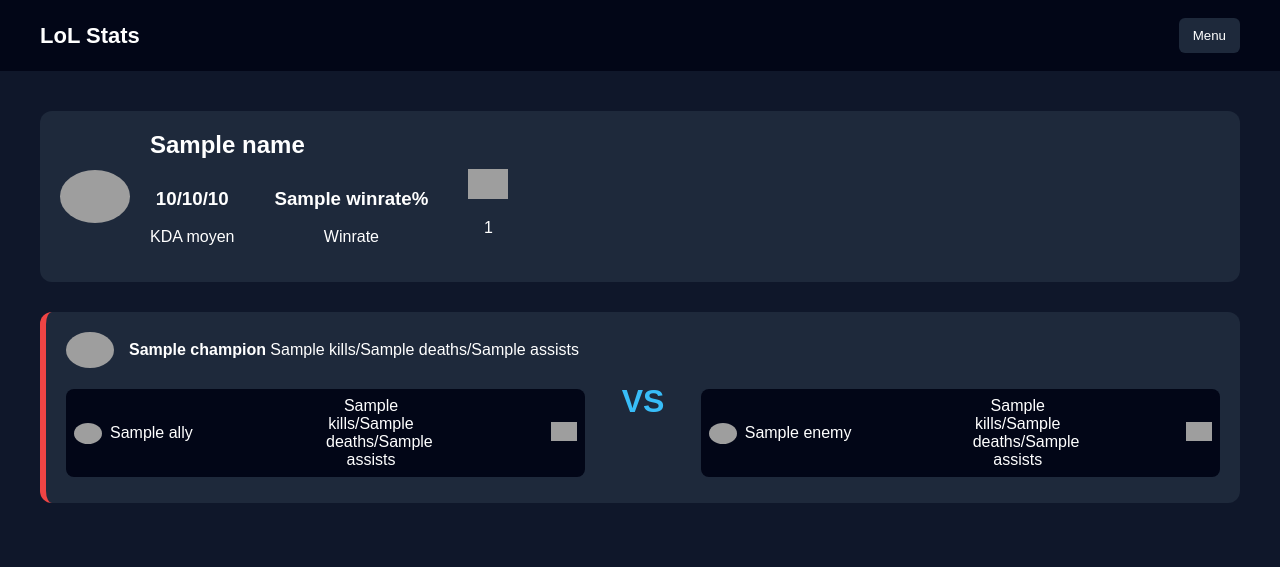
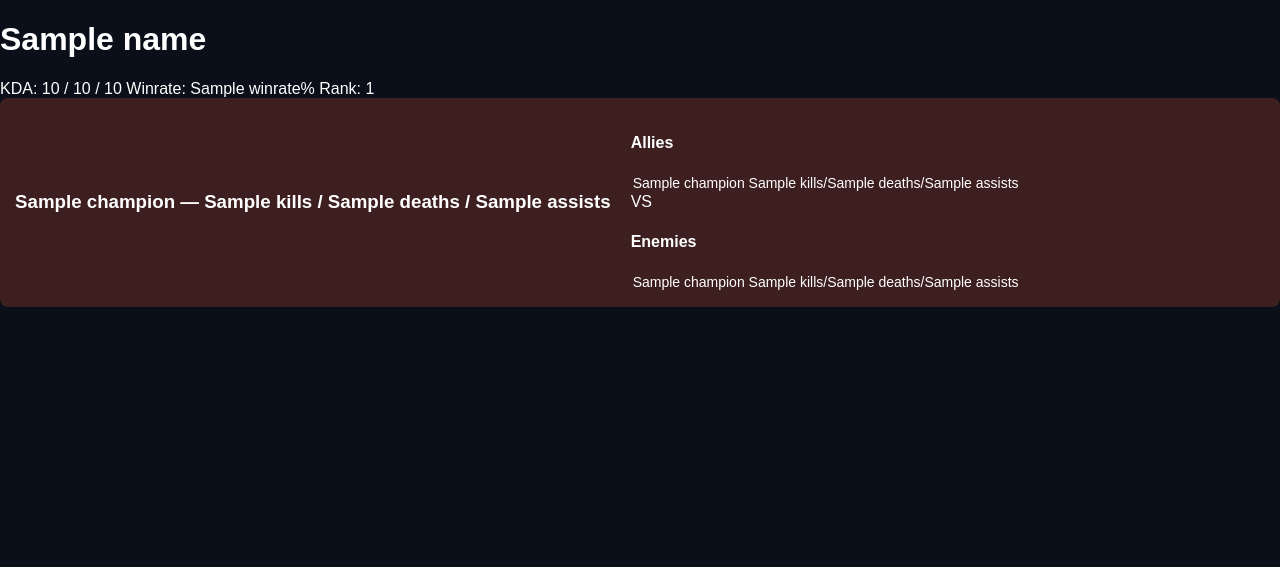
Before and after one commit to deuj91/daj-gg, a Flask app: template templates/profile.html in a window 1280 px wide. Shown: the top 567 px of the page. Run offline with Flask 3, Linux system fonts and the light colour scheme; the template is opened without the code that fills it: most values are stand-ins (such as "Sample title", 1, 10 or a date in 2020); grey boxes are pictures that could not be loaded.

Commit message:
Update profile.html

```diff
--- a/templates/profile.html
+++ b/templates/profile.html
@@ -1,305 +1,42 @@
 <!DOCTYPE html>
 <html>
-
 <head>
 
-<meta charset="UTF-8">
-<title>{{ name }}</title>
-
-<style>
-
-body{
-background:#0f172a;
-color:white;
-font-family:Arial;
-margin:0;
-}
-
-/* HEADER */
-
-.header{
-background:#020617;
-padding:18px 40px;
-display:flex;
-justify-content:space-between;
-align-items:center;
-}
-
-.logo{
-font-size:22px;
-font-weight:bold;
-}
-
-.menu-btn{
-background:#1e293b;
-border:none;
-color:white;
-padding:10px 14px;
-border-radius:6px;
-cursor:pointer;
-}
-
-.dropdown{
-display:none;
-position:absolute;
-top:70px;
-right:40px;
-background:#1e293b;
-padding:10px;
-border-radius:8px;
-}
-
-.dropdown a{
-display:block;
-color:white;
-text-decoration:none;
-padding:8px;
-}
-
-/* CONTAINER */
-
-.container{
-max-width:1200px;
-margin:auto;
-padding:40px;
-}
-
-/* PLAYER HEADER */
-
-.player-header{
-background:#1e293b;
-padding:20px;
-border-radius:12px;
-margin-bottom:30px;
-display:flex;
-align-items:center;
-gap:20px;
-}
-
-.player-icon{
-width:70px;
-border-radius:50%;
-}
-
-.rank-icon{
-width:40px;
-}
-
-.player-info h2{
-margin:0;
-}
-
-.stats{
-display:flex;
-gap:40px;
-margin-top:10px;
-}
-
-.stat{
-text-align:center;
-}
-
-/* MATCH */
-
-.match{
-background:#1e293b;
-border-radius:12px;
-padding:20px;
-margin-bottom:25px;
-}
-
-.win{
-border-left:6px solid #22c55e;
-}
-
-.lose{
-border-left:6px solid #ef4444;
-}
-
-/* MATCH HEADER */
-
-.match-header{
-display:flex;
-align-items:center;
-gap:15px;
-margin-bottom:15px;
-}
-
-.champion{
-width:48px;
-border-radius:50%;
-}
-
-/* TEAMS */
-
-.teams{
-display:flex;
-justify-content:space-between;
-align-items:flex-start;
-}
-
-.team{
-width:45%;
-}
-
-.vs{
-font-size:32px;
-font-weight:bold;
-color:#38bdf8;
-}
-
-/* PLAYER */
-
-.player{
-display:flex;
-align-items:center;
-justify-content:space-between;
-background:#020617;
-padding:8px;
-margin:6px 0;
-border-radius:8px;
-}
-
-.player-left{
-display:flex;
-align-items:center;
-gap:8px;
-}
-
-.player-left img{
-width:28px;
-border-radius:50%;
-}
-
-.kda{
-width:90px;
-text-align:center;
-}
-
-.items img{
-width:26px;
-margin-left:2px;
-}
-
-</style>
-
-<script>
-
-function toggleMenu(){
-let menu=document.getElementById("menu")
-menu.style.display = menu.style.display==="block" ? "none":"block"
-}
-
-</script>
+<title>{{name}}</title>
+<link rel="stylesheet" href="/static/style.css">
 
 </head>
 
 <body>
 
-<div class="header">
-
-<div class="logo">LoL Stats</div>
-
-<button class="menu-btn" onclick="toggleMenu()">Menu</button>
-
-<div id="menu" class="dropdown">
-<a href="/">Home</a>
-</div>
-
-</div>
-
-<div class="container">
-
-<!-- PLAYER HEADER -->
-
-<div class="player-header">
-
-<img class="player-icon"
-src="https://ddragon.leagueoflegends.com/cdn/13.1.1/img/profileicon/29.png">
-
-<div class="player-info">
-
-<h2>{{ name }}</h2>
+<h1>{{name}}</h1>
 
 <div class="stats">
 
-<div class="stat">
-<h3>{{ avg_k }}/{{ avg_d }}/{{ avg_a }}</h3>
-<p>KDA moyen</p>
-</div>
-
-<div class="stat">
-<h3>{{ winrate }}%</h3>
-<p>Winrate</p>
-</div>
-
-<div class="stat">
-<img class="rank-icon" src="/static/ranks/{{ rank.split()[0]|lower }}.png">
-<p>{{ rank }}</p>
-</div>
+KDA: {{avg_k}} / {{avg_d}} / {{avg_a}}
+Winrate: {{winrate}}%
+Rank: {{rank}}
 
 </div>
-
-</div>
-
-</div>
-
-<!-- MATCH LIST -->
 
 {% for game in games %}
 
 <div class="match {% if game.win %}win{% else %}lose{% endif %}">
 
-<div class="match-header">
-
-<img class="champion"
-src="https://ddragon.leagueoflegends.com/cdn/13.1.1/img/champion/{{ game.champion }}.png">
-
-<div>
-
-<strong>{{ game.champion }}</strong>
-
-{{ game.kills }}/{{ game.deaths }}/{{ game.assists }}
-
-</div>
-
-</div>
+<h3>{{game.champion}} — {{game.kills}} / {{game.deaths}} / {{game.assists}}</h3>
 
 <div class="teams">
 
-<!-- ALLIES -->
-
 <div class="team">
 
-{% for p in game.teams.allies %}
+<h4>Allies</h4>
+
+{% for p in game.allies %}
 
 <div class="player">
 
-<div class="player-left">
-
-<img src="https://ddragon.leagueoflegends.com/cdn/13.1.1/img/champion/{{ p.champion }}.png">
-
-<span>{{ p.name }}</span>
-
-</div>
-
-<div class="kda">
-{{ p.kills }}/{{ p.deaths }}/{{ p.assists }}
-</div>
-
-<div class="items">
-
-{% for item in p.items %}
-
-{% if item != 0 %}
-
-<img src="https://ddragon.leagueoflegends.com/cdn/13.1.1/img/item/{{ item }}.png">
-
-{% endif %}
-
-{% endfor %}
-
-</div>
+{{p.champion}}
+{{p.kills}}/{{p.deaths}}/{{p.assists}}
 
 </div>
 
@@ -309,39 +46,16 @@ src="https://ddragon.leagueoflegends.com/cdn/13.1.1/img/champion/{{ game.champio
 
 <div class="vs">VS</div>
 
-<!-- ENEMIES -->
-
 <div class="team">
 
-{% for p in game.teams.enemies %}
+<h4>Enemies</h4>
+
+{% for p in game.enemies %}
 
 <div class="player">
 
-<div class="player-left">
-
-<img src="https://ddragon.leagueoflegends.com/cdn/13.1.1/img/champion/{{ p.champion }}.png">
-
-<span>{{ p.name }}</span>
-
-</div>
-
-<div class="kda">
-{{ p.kills }}/{{ p.deaths }}/{{ p.assists }}
-</div>
-
-<div class="items">
-
-{% for item in p.items %}
-
-{% if item != 0 %}
-
-<img src="https://ddragon.leagueoflegends.com/cdn/13.1.1/img/item/{{ item }}.png">
-
-{% endif %}
-
-{% endfor %}
-
-</div>
+{{p.champion}}
+{{p.kills}}/{{p.deaths}}/{{p.assists}}
 
 </div>
 
@@ -355,7 +69,5 @@ src="https://ddragon.leagueoflegends.com/cdn/13.1.1/img/champion/{{ game.champio
 
 {% endfor %}
 
-</div>
-
 </body>
 </html>
```
